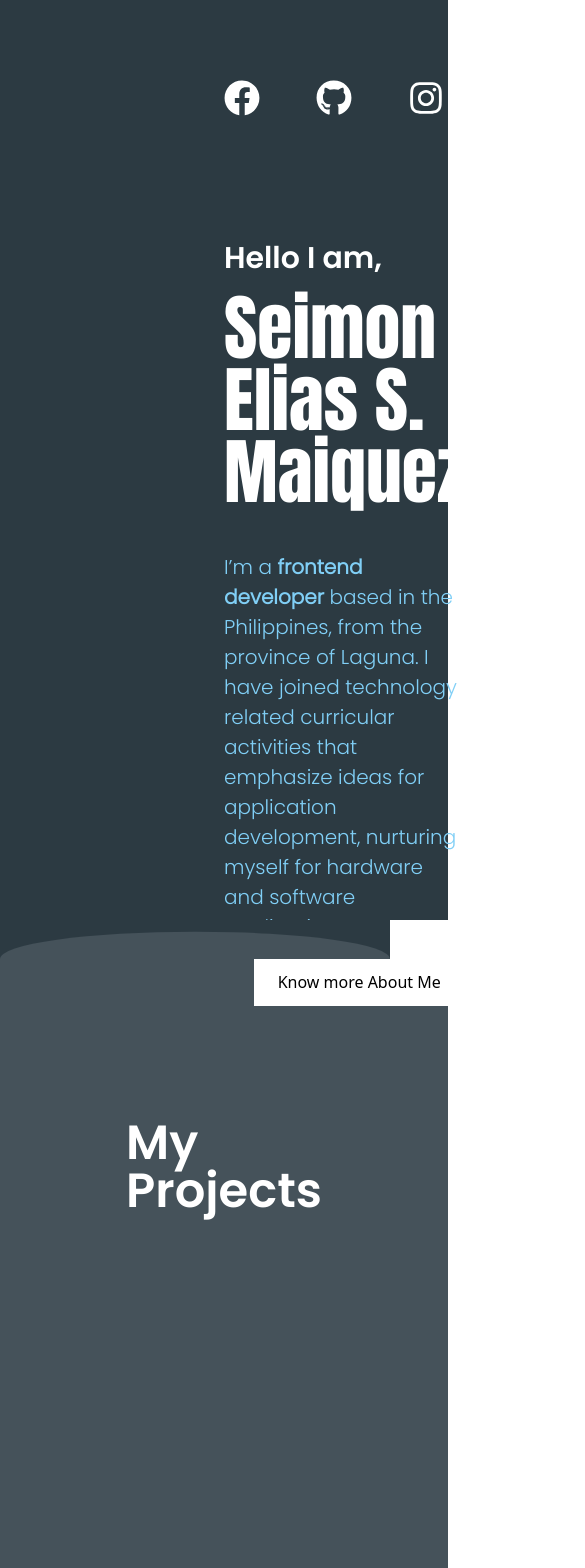
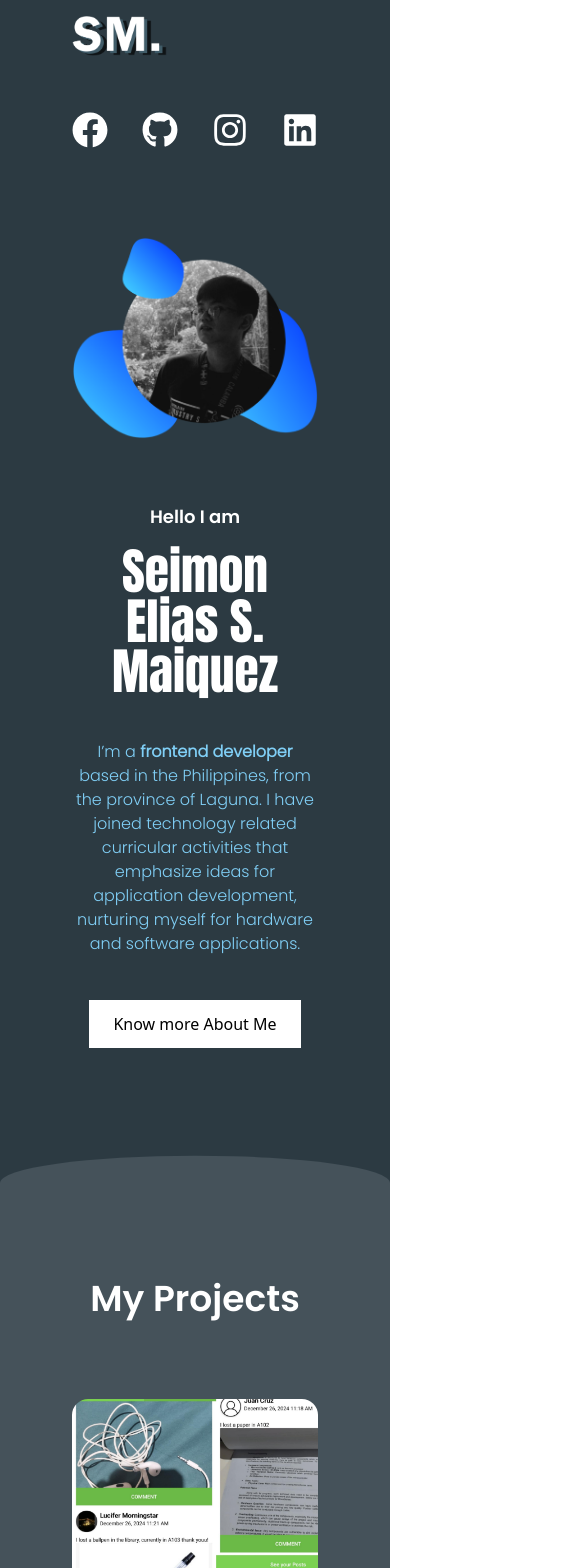
Before and after one commit to FumI4096/Portfolio, a React (Vite) app: page / in a window 390 px wide. Shown: the part 80-1648 px from the top of the page, 585 px wide, since content can reach past the window. Built offline with nearby package versions, Linux system fonts and the light colour scheme.

Commit message:
feat: add responsiveness of pages.

```diff
--- a/src/pages/Certificates.tsx
+++ b/src/pages/Certificates.tsx
@@ -7,8 +7,8 @@ import CertificateCard from '../components/CertificateCard';
 
 export default function Certificate(){
     return (
-        <section className='h-1000 flex flex-col bg-primary-gray-1 px-14rem py-10rem items-center justify-between max-2xl:h-auto max-xl:py-6rem max-xl:px-8rem'>
-            <h2 className="font-poppins-semibold text-5xl text-white max-2xl:mb-[5rem]">My Credentials</h2>
+        <section className='h-1000 flex flex-col bg-primary-gray-1 px-14rem py-10rem items-center justify-between max-2xl:h-auto max-xl:py-6rem max-xl:px-8rem max-sm:px-[4.5rem]'>
+            <h2 className="font-poppins-semibold text-5xl text-white max-2xl:mb-[5rem] max-md:text-4xl">My Credentials</h2>
             <ul className='grid grid-cols-2 h-auto w-full gap-11 max-[1460px]:grid-cols-1 max-[1460px]:gap-10'>
                 <CertificateCard title='Microsoft Office Specialist: Excel Associate (Office 2019)' picture={ExcelCert} issued='1/17/23'/>
                 <CertificateCard title='IT Specialist: Databases' picture={DBCert} issued='1/5/24'/>
--- a/src/pages/Contacts.tsx
+++ b/src/pages/Contacts.tsx
@@ -3,14 +3,14 @@ import ContactTwo from '../assets/images/contacttwo.svg';
 
 export default function Contacts(){
     return (
-        <section className='bg-primary-gray-1 h-1000 py-10rem px-14rem flex items-center justify-center flex-row gap-7 max-2xl:h-auto max-xl:py-6rem max-xl:px-8rem'>
+        <section className='bg-primary-gray-1 h-1000 py-10rem px-14rem flex items-center justify-center flex-row gap-7 max-2xl:h-auto max-xl:py-6rem max-xl:px-8rem max-md:px-[4.5rem]'>
             <aside className= "h-full w-full relative flex items-end max-2xl:hidden">
                 <img src={ContactTwo} alt="Get in Touch" className='drop-shadow-2xl absolute top-0 right-6 h-64 animate-float-two max-2xl:hidden'/>
                 <img src={Contact} alt="Contact Us" className='h-[90%] drop-shadow-2xl animate-float-one max-2xl:h-[400px]'/>
 
             </aside>
             <article className="h-full w-full flex flex-col">
-                <h2 className='text-5xl font-bold text-white font-poppins-semibold mb-auto max-2xl:mb-[5rem]'>Get in Touch.</h2>
+                <h2 className='text-5xl font-bold text-white font-poppins-semibold mb-auto max-2xl:mb-[5rem] max-lg:text-4xl'>Get in Touch.</h2>
                 <form action="" className="flex flex-col gap-8 justify-end w-full font-poppins-light">
                     <input type="text" placeholder="Name" className="w-full h-12 p-2 outline-hidden shadow-2xl bg-white border-b-[5px] border-primary-gray-3 bg-opacity-20 placeholder:text-primary-gray-1 text-primary-gray-1 placehol focus:bg-primary-gray-2 hover:cursor-type focus:cursor-text focus:placeholder:text-primary-gray-3 duration-150 rounded-xs focus:text-white"/>
                     <input type="text" placeholder="Email" className="w-full h-12 p-2 outline-hidden shadow-2xl bg-white border-b-[5px] border-primary-gray-3 bg-opacity-20 placeholder:text-primary-gray-1 text-primary-gray-1 placehol focus:bg-primary-gray-2 hover:cursor-type focus:cursor-text focus:placeholder:text-primary-gray-3 duration-150 rounded-xs focus:text-white"/>
--- a/src/pages/Home.tsx
+++ b/src/pages/Home.tsx
@@ -4,12 +4,12 @@ import MimonImage from '../assets/images/mimonimage.png'
 
 function Home(){
     return(
-        <header className="h-1000 flex bg-primary-gray-2 px-14rem py-10rem flex-col">
-            <section className='w-full flex justify-between'>
+        <header className="h-1000 flex bg-primary-gray-2 px-14rem py-10rem flex-col max-xl:py-6rem max-xl:px-8rem max-lg:h-auto max-md:gap-14 max-sm:px-[4.5rem]">
+            <section className='w-full flex justify-between max-lg:mb-[2rem] max-md:flex-col max-md:gap-14'>
                 <div className='flex h-auto'>
                     <img src={Icon} alt="" className='h-10'/>
                 </div>
-                <article className='flex gap-14 justify-end'>
+                <article className='flex gap-14 justify-end max-lg:gap-10 max-md:justify-between max-md:gap-0'>
                     <a href="https://www.facebook.com/mimon.maiquez/" rel="noopener" target="_blank" className="w-auto h-auto">
                         <FaFacebook className="text-4xl text-white cursor-pointer" />
                     </a>
@@ -24,15 +24,15 @@ function Home(){
                     </a>
                 </article>
             </section>
-            <section className='basis-full flex items-center gap-8'>
-                <div className='basis-full flex flex-col gap-4 h-[400px]'>
-                    <span className='font-poppins-semibold text-white text-3xl'>Hello I am,</span>
-                    <span className='font-anton-regular text-7xl text-white secondary-blue-2 mb-7'>Seimon Elias S. Maiquez</span>
-                    <span className='font-poppins-light text-secondary-blue-2 text-[1.25rem] mb-auto'>I’m a <span className='font-bold'>frontend developer</span> based in the Philippines, from the province of Laguna. I have joined technology related curricular activities that emphasize ideas for application development, nurturing myself for hardware and software applications.</span>
-                    <a href="" className='h-auto w-auto px-6 self-end py-3 bg-white'>Know more About Me</a>
+            <section className='basis-full flex items-center gap-8 max-lg:flex-col-reverse max-lg:gap-16'>
+                <div className='basis-full flex flex-col gap-4 max-lg:items-center justify-center'>
+                    <span className='font-poppins-semibold text-white text-3xl max-2xl:text-xl max-sm:text-lg'>Hello I am</span>
+                    <span className='font-anton-regular text-7xl text-white secondary-blue-2 mb-7 max-2xl:text-[3.80rem] max-lg:text-center max-xl:text-[3.50rem] max-sm:text-[3.10rem]'>Seimon Elias S. Maiquez</span>
+                    <span className='font-poppins-light text-secondary-blue-2 text-[1.25rem] max-2xl:mb-7 max-2xl:text-[1.20rem] max-xl:text-[1.10rem] max-lg:text-center max-sm:text-[1rem]'>I’m a <span className='font-bold'>frontend developer</span> based in the Philippines, from the province of Laguna. I have joined technology related curricular activities that emphasize ideas for application development, nurturing myself for hardware and software applications.</span>
+                    <a href="" className='h-auto w-auto px-6 self-end py-3 bg-white max-2xl:self-start max-lg:self-center'>Know more About Me</a>
                 </div>
-                <aside className='basis-full'>
-                    <img src={MimonImage} alt="" />
+                <aside className='basis-full max-xl:basis-[1100px] max-lg:basis-full'>
+                    <img src={MimonImage} alt="" className='min-h-[]'/>
                 </aside>
             </section>
         </header>
--- a/src/pages/Projects.tsx
+++ b/src/pages/Projects.tsx
@@ -13,19 +13,20 @@ import { DiMysql } from "react-icons/di";
 import { FaAndroid } from "react-icons/fa";
 import { SiClarifai } from "react-icons/si";
 import { SiSqlite } from "react-icons/si";
+import { AiOutlineOpenAI } from "react-icons/ai";
 
 export default function Projects(){
     return (
-        <section className='h-1000 flex flex-col bg-primary-gray-1 px-14rem py-10rem items-center justify-between '>
-        <h2 className="font-poppins-semibold text-5xl text-white">My Projects</h2>
-        <ul className='grid grid-cols-3 h-auto w-full justify-items-center gap-2'>
+        <section className='h-1000 flex flex-col bg-primary-gray-1 px-14rem py-10rem items-center justify-between max-2xl:h-auto max-xl:py-6rem max-xl:px-8rem max-sm:px-[4.5rem]'>
+            <h2 className="font-poppins-semibold text-5xl text-white max-2xl:mb-[5rem] max-md:text-4xl">My Projects</h2>
+            <ul className='grid grid-cols-3 h-auto w-full justify-items-center gap-2 max-2xl:grid-cols-2 max-2xl:gap-5 max-840:grid-cols-1'>
                 <li className='w-full h-auto'>
                     <ProjectCard
                     title='TrackHub'
                     picture={TrackhubImg}
                     description='A mobile platform for lost and found items.'
                     linkIconDisplay={[FiGithub, BsGlobeAmericas]}
-                langIconDisplay={[FaJava, SiClarifai, SiSqlite, FaAndroid]}
+                    langIconDisplay={[FaJava, SiClarifai, SiSqlite, FaAndroid, AiOutlineOpenAI]}
                     />
                 </li>
                 <li className='w-full h-auto'>
--- a/src/pages/Stack.tsx
+++ b/src/pages/Stack.tsx
@@ -7,8 +7,8 @@ import LanguageIcon from "../components/LanguageIcons";
 
 export default function Stack(){
     return (
-        <section className='bg-primary-gray-1 h-1000 py-10rem px-14rem flex items-center justify-between flex-col max-2xl:h-auto max-xl:py-6rem max-xl:px-8rem'>
-            <h2 className="font-poppins-semibold text-5xl text-white max-2xl:mb-[5rem]">Services &#38; Tools</h2>
+        <section className='bg-primary-gray-1 h-1000 py-10rem px-14rem flex items-center justify-between flex-col max-2xl:h-auto max-xl:py-6rem max-xl:px-8rem max-md:px-[4.5rem]'>
+            <h2 className="font-poppins-semibold text-5xl text-white max-2xl:mb-[5rem] max-lg:text-4xl">Services &#38; Tools</h2>
             <article className="h-[400px] flex flex-wrap justify-center items-center gap-20 max-2xl:h-auto">
                 <LanguageIcon icon={FaJava} iconLanguage="Java" />
                 <LanguageIcon icon={FaReact} iconLanguage="React"/>
```
Also changed, not shown: src/components/CertificateCard.tsx (+6 -6 lines), src/pages/Footer.tsx (+4 -4 lines). Lines whose indentation alone changed are shown as unchanged.
